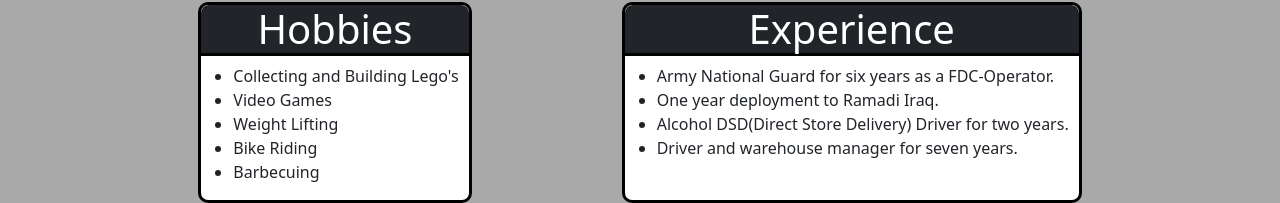
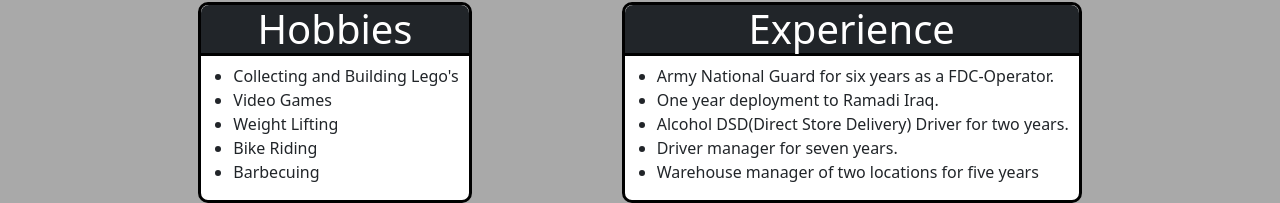
Before and after one commit to JAGeorge54/Portfolio, a React (Vite) app: page / in a window 1280 px wide. Shown: the part 605-808 px from the top of the page. Built offline with nearby package versions, Linux system fonts and the light colour scheme.

Commit message:
changed experience card

```diff
--- a/src/pages/home/home.jsx
+++ b/src/pages/home/home.jsx
@@ -37,7 +37,8 @@ function Home() {
                             <li>Army National Guard for six years as a FDC-Operator.</li>
                             <li>One year deployment to Ramadi Iraq.</li>
                             <li>Alcohol DSD(Direct Store Delivery) Driver for two years.</li>
-                            <li>Driver and warehouse manager for seven years.</li>
+                            <li>Driver manager for seven years.</li>
+                            <li>Warehouse manager of two locations for five years</li>
                         </ul>
                     </div>
                 </div>
```
